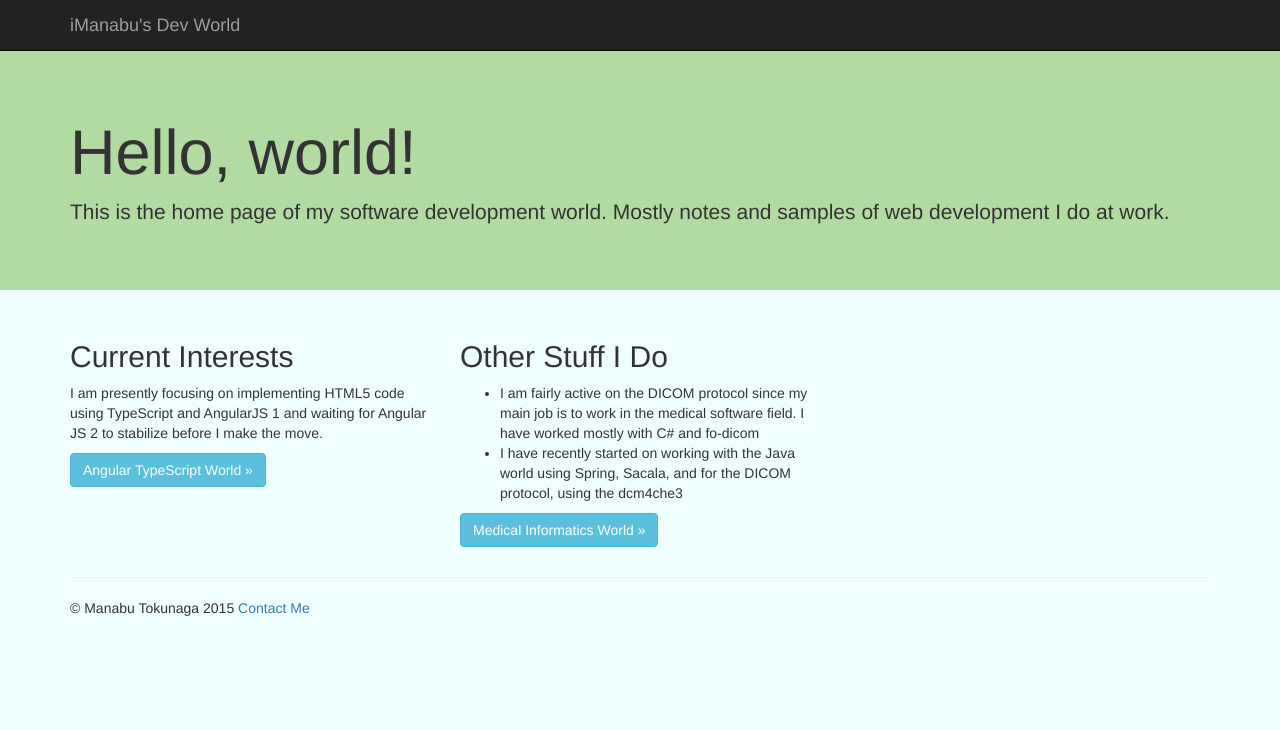
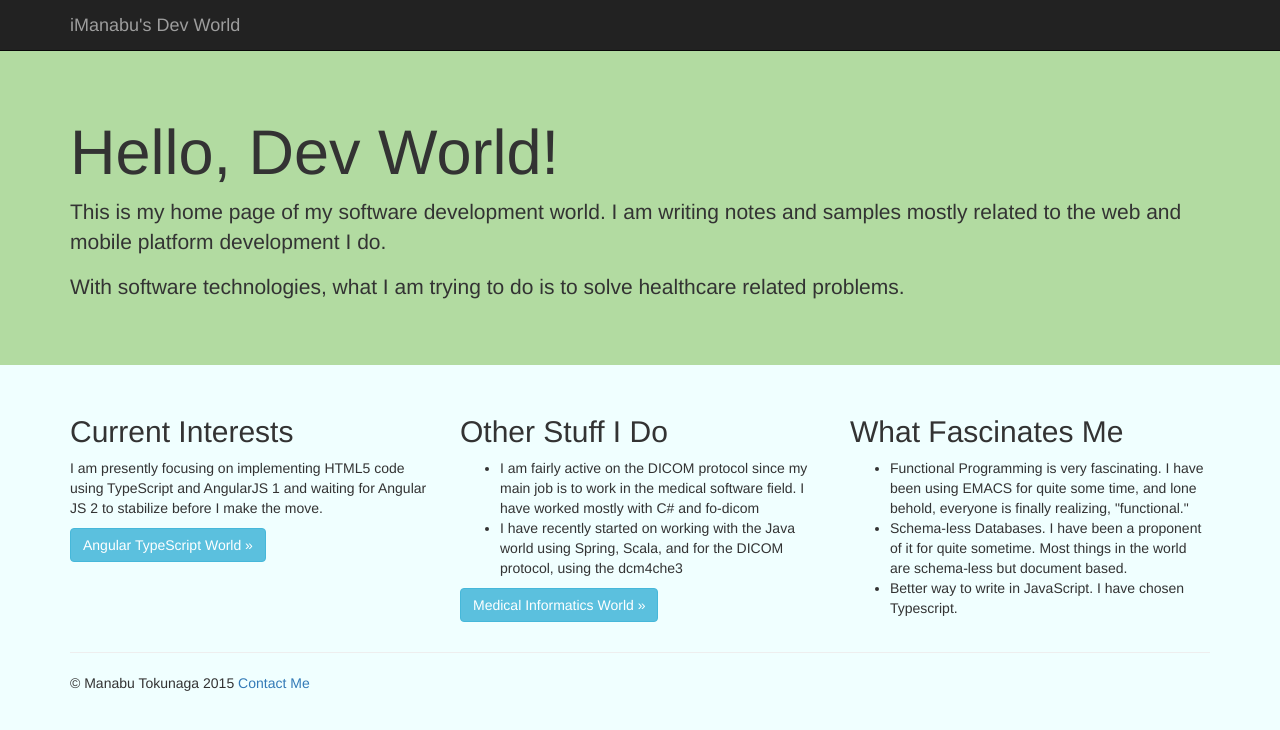
Before and after one commit to imanabu/imanabu.github.io, a website: page index.html in a window 1280 px wide. Drawn offline with nearby package versions, Linux system fonts and the light colour scheme; files whose address does not match are found by name.

Commit message:
Format change

```diff
--- a/index.html
+++ b/index.html
@@ -55,8 +55,9 @@
 <!-- Main jumbotron for a primary marketing message or call to action -->
 <div class="jumbotron">
     <div class="container">
-        <h1>Hello, world!</h1>
-        <p>This is the home page of my software development world. Mostly notes and samples of web development I do at work.</p>
+        <h1>Hello, Dev World!</h1>
+        <p>This is my home page of my software development world. I am writing notes and samples mostly related to the web and mobile platform development I do.</p>
+        <p>With software technologies, what I am trying to do is to solve healthcare related problems.
     </div>
 </div>
 
@@ -72,10 +73,18 @@
             <h2>Other Stuff I Do</h2>
             <ul>
                 <li>I am fairly active on the DICOM protocol since my main job is to work in the medical software field. I have worked mostly with C# and fo-dicom</li>
-                <li>I have recently started on working with the Java world using Spring, Sacala, and for the DICOM protocol, using the dcm4che3</li>
-            </ul>
+                <li>I have recently started on working with the Java world using Spring, Scala, and for the DICOM protocol, using the dcm4che3</li>
+            </ul
             <p><a class="btn btn-info" href="./contents/mi/index.html" role="button">Medical Informatics
                 World &raquo;</a></p>
+        </div>
+        <div class="col-md-4">
+	        <h2>What Fascinates Me</h2>
+	        <ul>
+		        <li>Functional Programming is very fascinating. I have been using EMACS for quite some time, and lone behold, everyone is finally realizing, "functional."</li>
+		        <li>Schema-less Databases. I have been a proponent of it for quite sometime. Most things in the world are schema-less but document based.</li>
+		        <li>Better way to write in JavaScript. I have chosen Typescript.</li>
+	        </ul>
         </div>
     </div>
 
```
